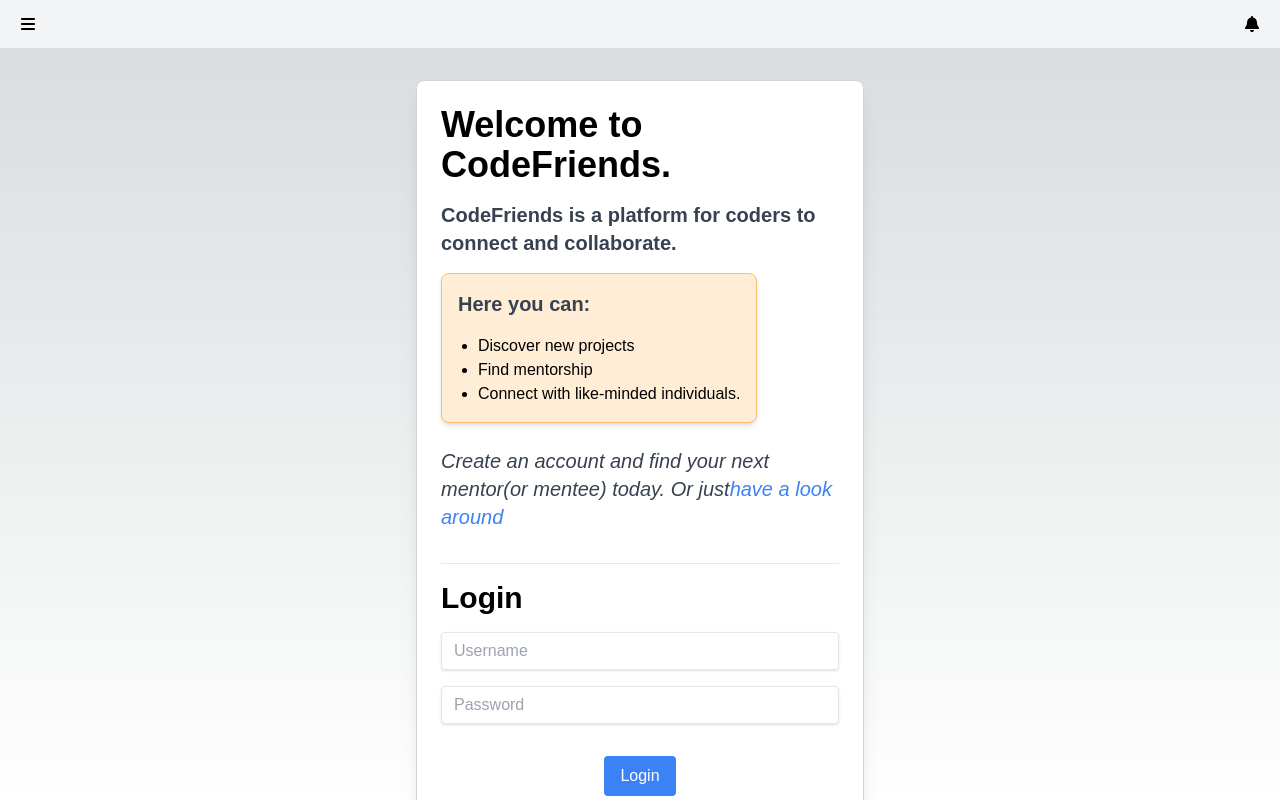
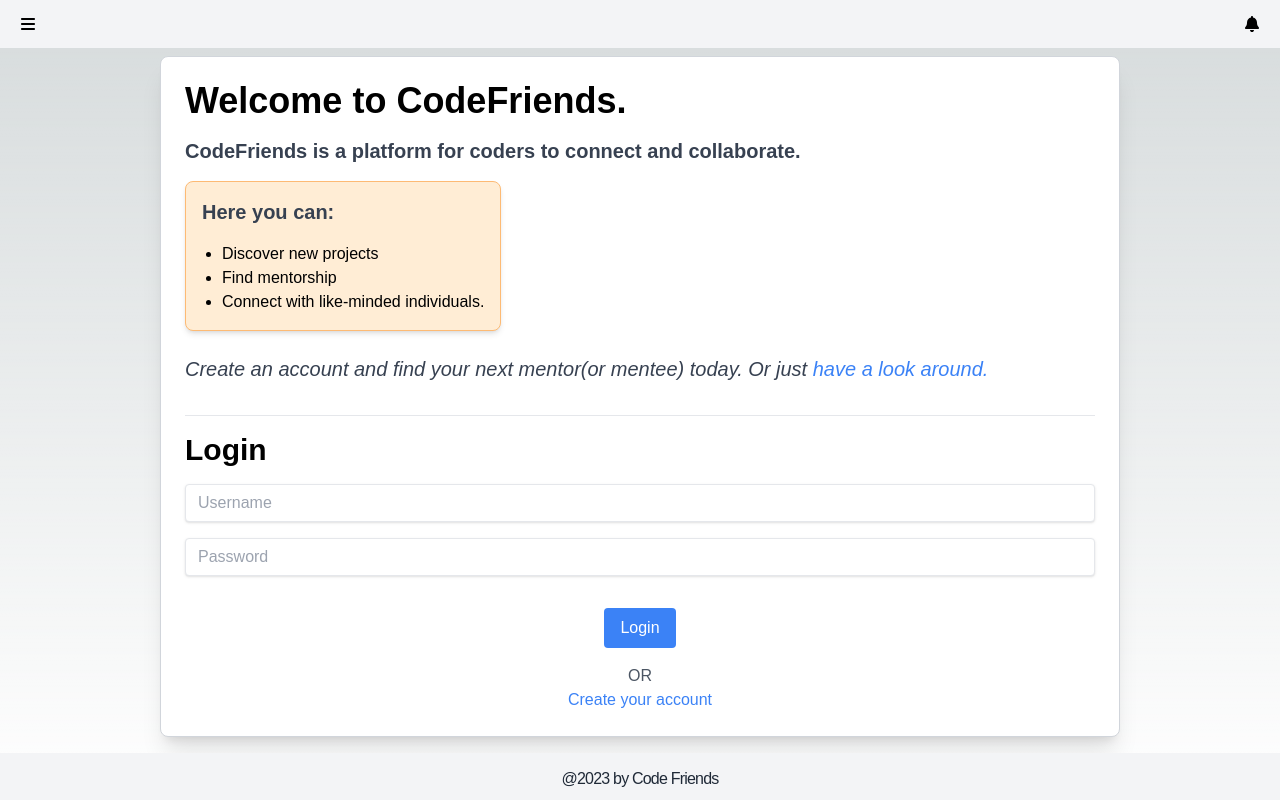
Before and after one commit to alexdwagner/code-friends, a Next.js app: page / in a window 1280 px wide. Shown: the top 800 px of the page. Built offline with nearby package versions, Linux system fonts and the light colour scheme; a web font is replaced by a local one.

Commit message:
Login page styling

```diff
--- a/src/app/globals.css
+++ b/src/app/globals.css
@@ -30,7 +30,7 @@ body {
       rgb(var(--background-end-rgb))
     )
     rgb(var(--background-start-rgb));
-  background-attachment: fixed; /* Fixes the gradient relative to the viewport */
+  background-attachment: fixed;
 }
 
 .header {
@@ -60,3 +60,7 @@ body {
   -webkit-box-orient: vertical;
   overflow: hidden;
 }
+
+*, ::before, ::after {
+  box-sizing: border-box;
+}
--- a/src/components/auth/Login.tsx
+++ b/src/components/auth/Login.tsx
@@ -41,7 +41,7 @@ const Login: React.FC = () => {
     };
     return (
         <FormProvider {...formMethods}>
-            <div className="bg-white p-6 rounded-lg shadow-xl border border-gray-300 hover:shadow-2xl transition duration-300 mb-4 w-full max-w-md mx-auto mt-8 md:w-1/2 lg:w-3/4 flex flex-col items-center md:items-start">
+            <div className="bg-white p-6 rounded-lg shadow-xl border border-gray-300 hover:shadow-2xl transition duration-300 mb-4 mx-auto min-w-[390px] mt-2 w-full sm-md:w-3/4 md:w-3/4 lg:w-3/4 flex flex-col items-center md:items-start">
                 <h2 className="text-2xl font-semibold mb-4 text-center md:text-left lg:text-left md:text-3xl lg:text-4xl">Welcome to CodeFriends.</h2>
                 <p className="mb-4 text-gray-700 text-center md:text-left lg:text-left md:text-lg lg:text-xl">
                     <b>CodeFriends is a platform for coders to connect and collaborate.</b>
@@ -60,7 +60,7 @@ const Login: React.FC = () => {
                 <br></br>
                 <p className="mb-4 text-gray-700 text-center md:text-left lg:text-left italic md:text-lg lg:text-xl">
                     Create an account and find your next mentor(or mentee) today. Or just
-                    <Link href="/posts" className="text-blue-500 hover:underline">have a look around</Link>
+                    <Link href="/posts" className="text-blue-500 hover:underline"> have a look around.</Link>
                 </p>
 
                 <hr className="w-full border-t border-gray-200 my-4" />
--- a/src/components/posts/PostCard.tsx
+++ b/src/components/posts/PostCard.tsx
@@ -4,7 +4,7 @@ import Image from "next/image";
 import Link from 'next/link';
 import { PostProps, UserProps } from '../../../types';
 import { FontAwesomeIcon } from '@fortawesome/react-fontawesome';
-import { faHeart, faUserFriends} from '@fortawesome/free-solid-svg-icons';
+import { faHeart, faUserFriends } from '@fortawesome/free-solid-svg-icons';
 
 const PostHeader: React.FC<PostProps> = (props) => (
   <div className="profile-section flex items-center space-x-4">
--- a/src/pages/_app.tsx
+++ b/src/pages/_app.tsx
@@ -2,13 +2,23 @@ import '../app/globals.css';
 import type { AppProps } from 'next/app';
 import { QueryClient, QueryClientProvider } from 'react-query';
 import { ReactQueryDevtools } from 'react-query/devtools';
+import Head from 'next/head';
+
 
 function MyApp({ Component, pageProps }: AppProps) {
   return (
+    <>
+      <Head>
+        <meta
+          name="viewport"
+          content="width=device-width, initial-scale=1"
+        />
+      </Head>
       <QueryClientProvider client={new QueryClient()}>
         <Component {...pageProps} />
         <ReactQueryDevtools initialIsOpen={false} />
       </QueryClientProvider>
+    </>
   );
 }
 
--- a/src/pages/_document.tsx
+++ b/src/pages/_document.tsx
@@ -12,7 +12,7 @@ class MyDocument extends Document {
     return (
       <Html>
         <Head>
-          {/* Preconnect to the domain */}
+
           <link rel="preconnect" href="https://rsms.me/" />
 
           {/* Inter font stylesheet */}
--- a/src/pages/index.tsx
+++ b/src/pages/index.tsx
@@ -13,7 +13,7 @@ const Home: React.FC = () => {
   return (
     <>
       <Header />
-      <div className="container mx-auto px-4">
+      <div className="container mx-auto">
         <Login />
       </div>
       <Footer />
--- a/src/pages/login.tsx
+++ /dev/null
@@ -1,26 +0,0 @@
-// pages/login.tsx - Currently not being used. Login form is in the Home page for now.
-
-import React from 'react';
-
-function LoginPage() {
-    return (
-        <div className="container mx-auto px-4">
-            <h1 className="text-3xl font-bold mb-6">Login</h1>
-            <form>
-                <div>
-                    <label htmlFor="email">Email:</label>
-                    <input type="email" id="email" name="email" required />
-                </div>
-                <div>
-                    <label htmlFor="password">Password:</label>
-                    <input type="password" id="password" name="password" required />
-                </div>
-                <div>
-                    <button type="submit">Login</button>
-                </div>
-            </form>
-        </div>
-    );
-}
-
-export default LoginPage;
--- a/tailwind.config.js
+++ b/tailwind.config.js
@@ -10,6 +10,9 @@ module.exports = {
 
   theme: {
     extend: {
+      screens: {
+        'sm-md': '450px',
+      },
       backgroundImage: {
         'gradient-radial': 'radial-gradient(var(--tw-gradient-stops))',
         'gradient-conic':
```
Lines whose indentation alone changed are shown as unchanged.
